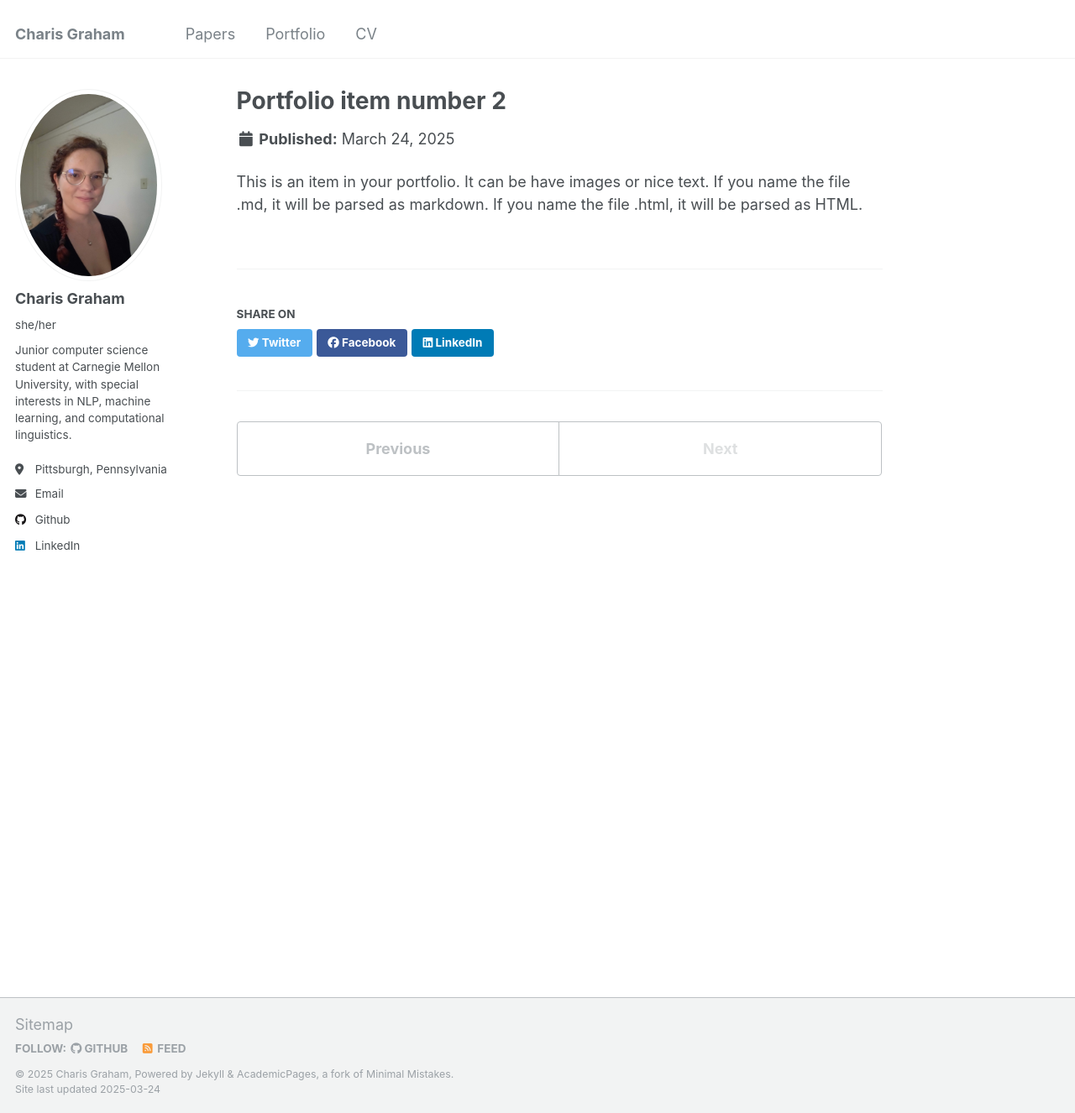
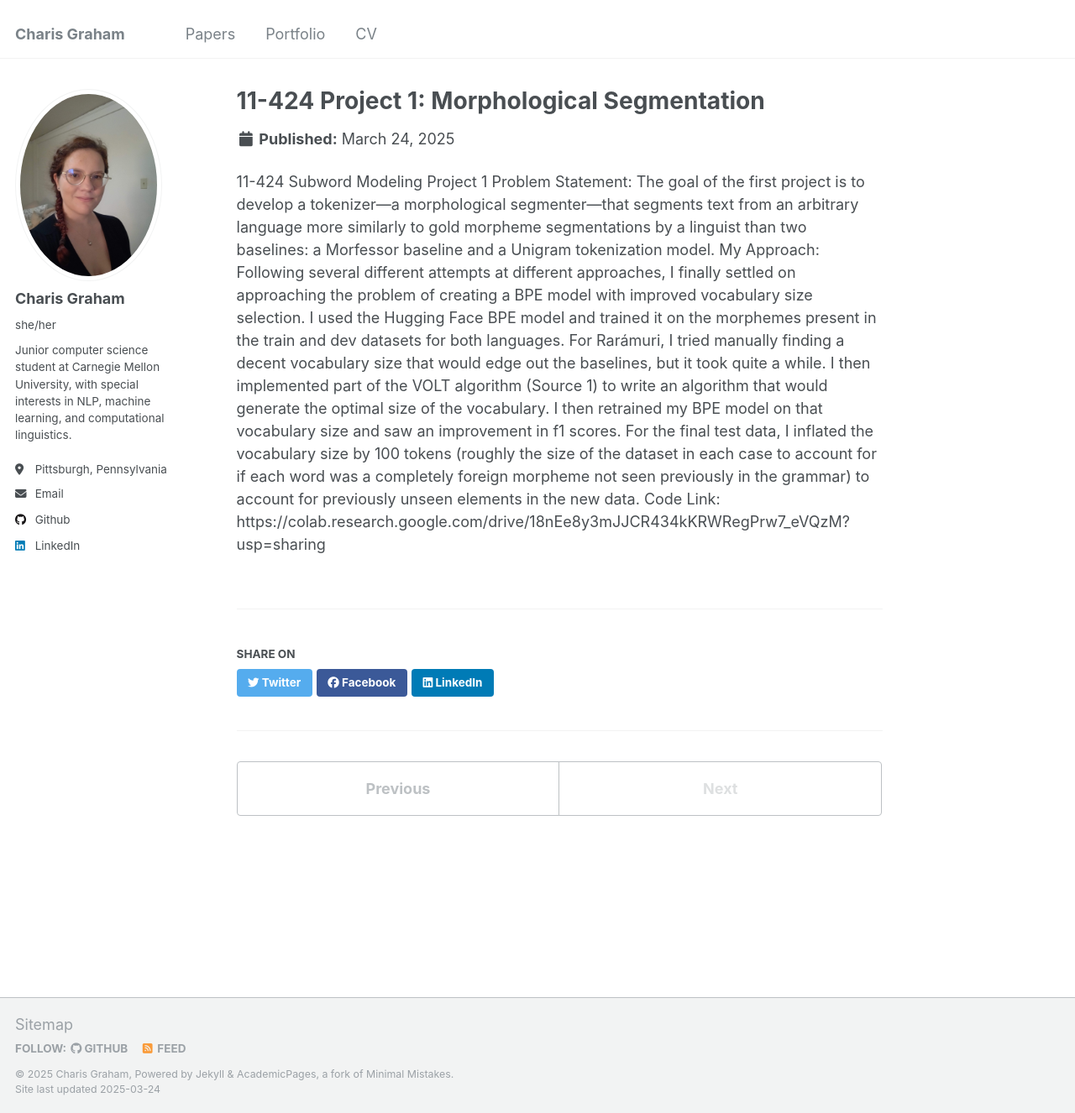
Before and after one commit to Charis-Graham/Charis-Graham.github.io, a Jekyll site: the page built from _portfolio/portfolio-2.html, in a window 1280 px wide and 1326 px high. Shown: the whole window at 84% size. Built offline with Jekyll 4.4.1, drawn with Linux system fonts in a browser that asks for light colours.

Commit message:
Update portfolio-2.html

```diff
--- a/_portfolio/portfolio-2.html
+++ b/_portfolio/portfolio-2.html
@@ -1,7 +1,13 @@
 ---
-title: "Portfolio item number 2"
-excerpt: "Short description of portfolio item number 2 <br/><img src='/images/500x300.png'>"
+title: "11-424 Project 1: Morphological Segmentation"
+excerpt: "The first project for 11-424 Subword Modeling exploring morphological segmentation."
 collection: portfolio
 ---
 
-This is an item in your portfolio. It can be have images or nice text. If you name the file .md, it will be parsed as markdown. If you name the file .html, it will be parsed as HTML.
+11-424 Subword Modeling Project 1 Problem Statement:
+The goal of the first project is to develop a tokenizer—a morphological segmenter—that segments text from an arbitrary language more similarly to gold morpheme segmentations by a linguist than two baselines: a Morfessor baseline and a Unigram tokenization model.
+
+My Approach:
+Following several different attempts at different approaches, I finally settled on approaching the problem of creating a BPE model with improved vocabulary size selection. I used the Hugging Face BPE model and trained it on the morphemes present in the train and dev datasets for both languages. For Rarámuri, I tried manually finding a decent vocabulary size that would edge out the baselines, but it took quite a while. I then implemented part of the VOLT algorithm (Source 1) to write an algorithm that would generate the optimal size of the vocabulary. I then retrained my BPE model on that vocabulary size and saw an improvement in f1 scores. For the final test data, I inflated the vocabulary size by 100 tokens (roughly the size of the dataset in each case to account for if each word was a completely foreign morpheme not seen previously in the grammar) to account for previously unseen elements in the new data.
+
+Code Link: https://colab.research.google.com/drive/18nEe8y3mJJCR434kKRWRegPrw7_eVQzM?usp=sharing
```
